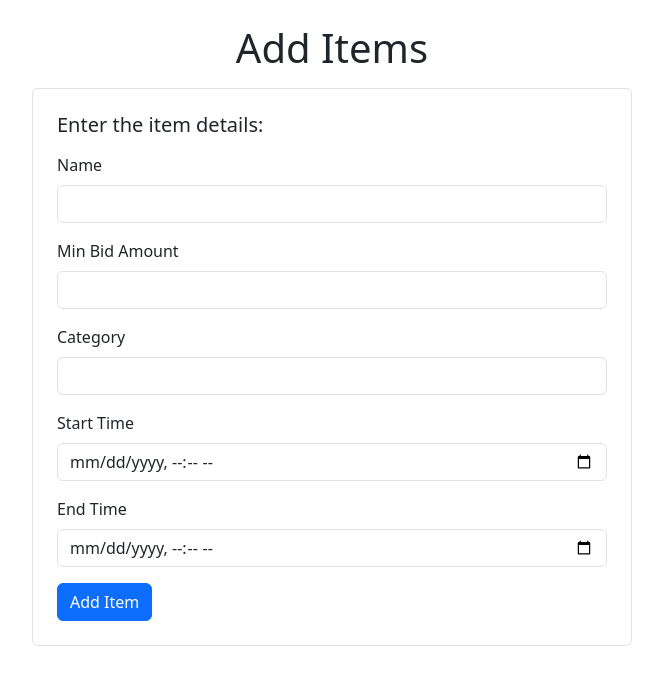
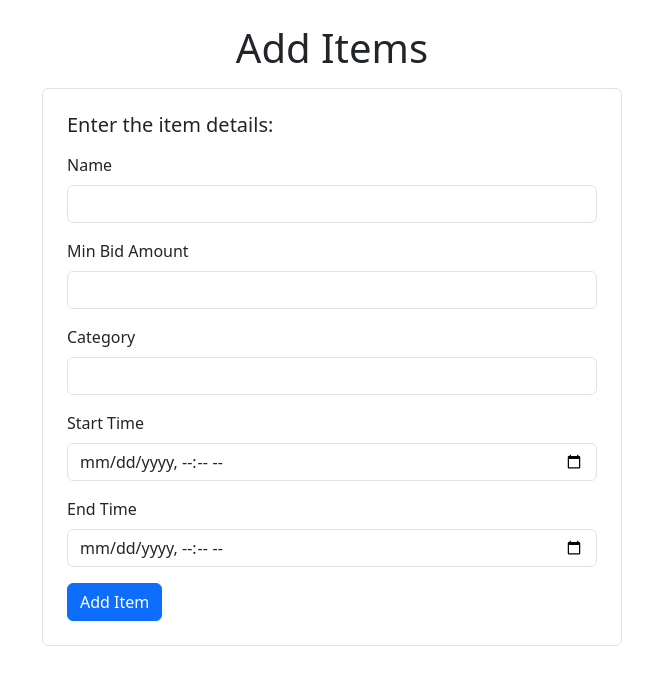
Before and after one commit to pankajmehta07/NeelamPal-An-Online-Auction-Portal, a Django app: page /add_item in a window 1280 px wide. Shown: the part 76-761 px from the top of the page, without its empty margins (308-971 px from the left). Run offline with Django 5.2, Linux system fonts and the light colour scheme.

Commit message:
Minor changes

```diff
--- a/Auction/templates/Auction/add_item.html
+++ b/Auction/templates/Auction/add_item.html
@@ -8,10 +8,10 @@
         <div class="container-fluid">
               <div class="row mb-5">
     <div class="col">
-      <div class="bg mt-4" style="height: 600px">
+      <div class="bg mt-4" style="height: 580px">
         <div class="d-flex flex-column align-items-center bg-white" style="height:500px;">
             <h1 class="mb-3">Add Items</h1>
-            <div class="border p-4 rounded" style="width: 600px; height:600px">
+            <div class="border p-4 rounded" style="width: 580px; height:600px">
                  <h5>Enter the item details:</h5>
                 <form method="post">
                     {% csrf_token %}
```
